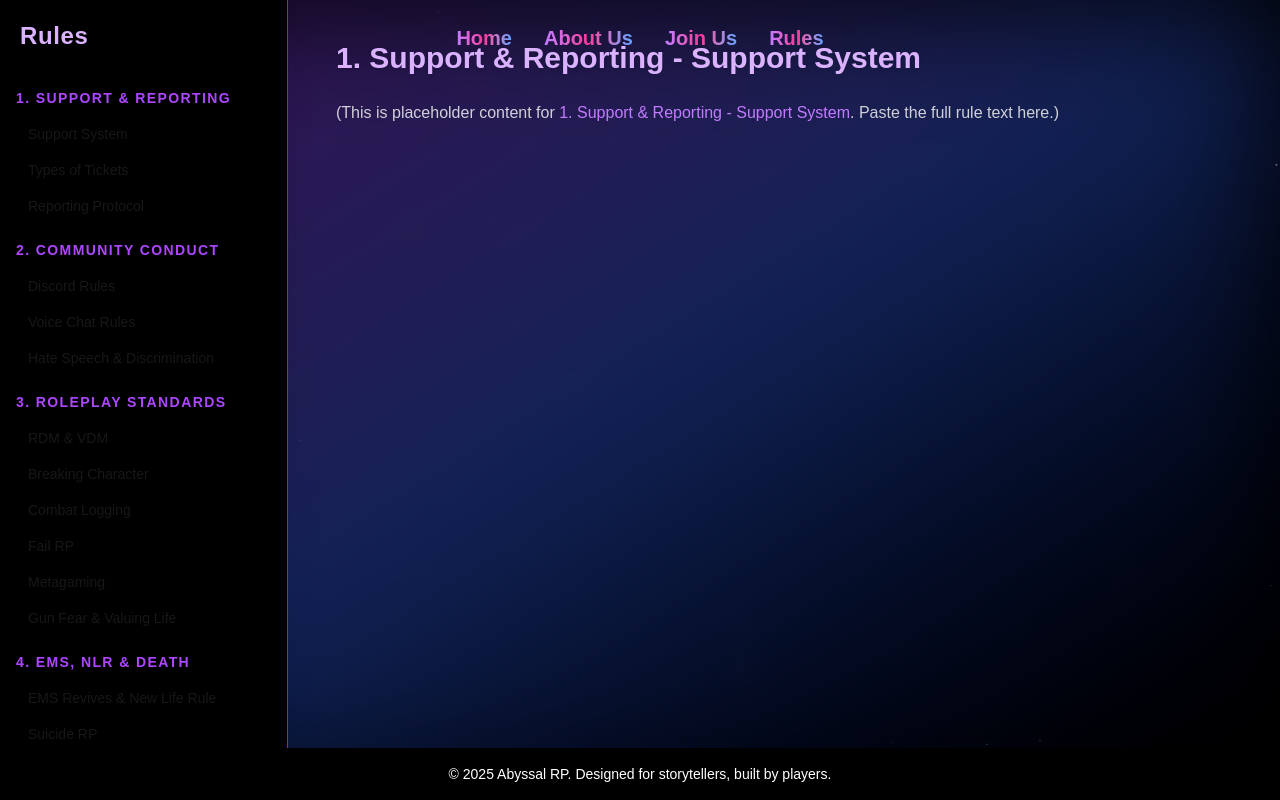
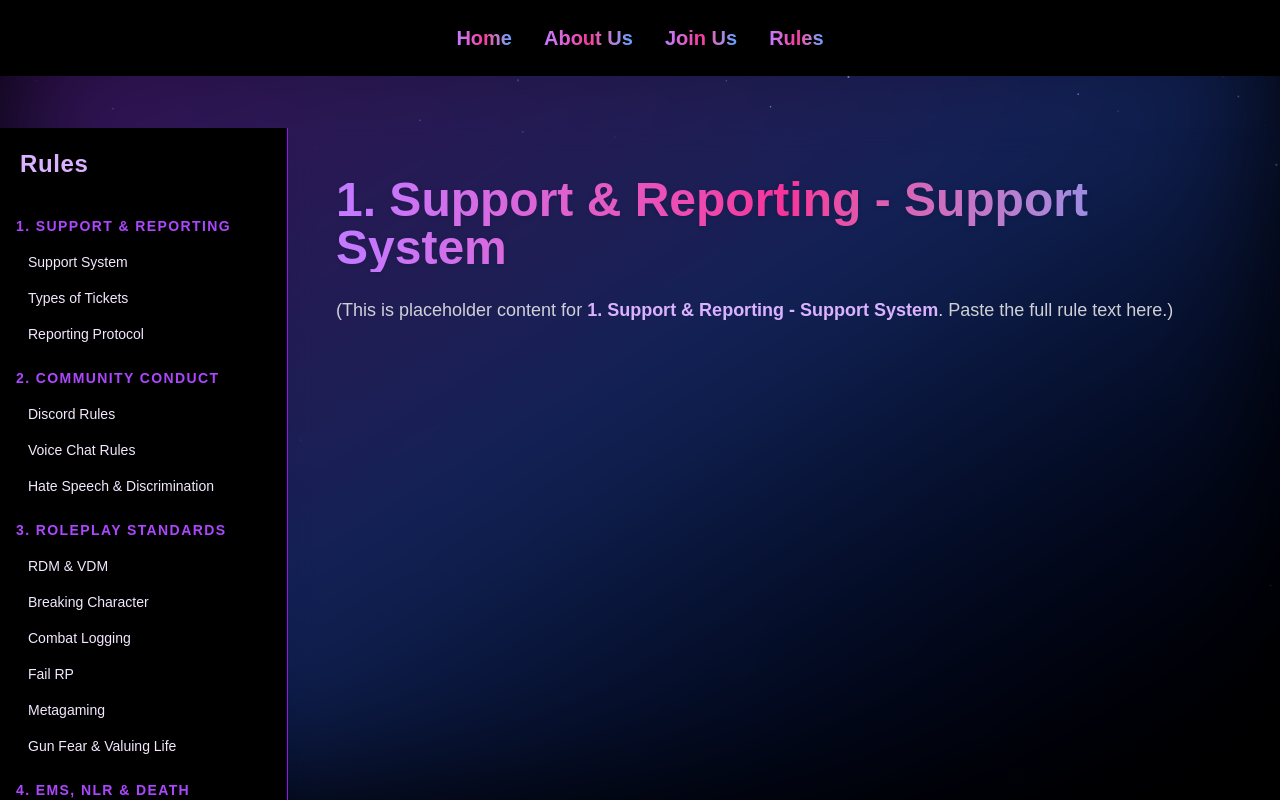
Before and after one commit to AbyssalRP/abyssalrp-nextjs, a Next.js app: page /rules in a window 1280 px wide. Both pictures are taken after a click on the button "Support System". Shown: the top 800 px of the page. Built offline with nearby package versions, Linux system fonts and the light colour scheme.

Commit message:
Update rules page with full styled layout

```diff
--- a/pages/rules.js
+++ b/pages/rules.js
@@ -61,29 +61,31 @@ export default function RulesPage() {
   }, []);
 
   return (
-    <div className="relative w-full h-screen overflow-hidden bg-black">
-      <div className="absolute inset-0 z-0 bg-gradient-to-br from-purple-900 via-blue-900 to-black opacity-60 filter blur-3xl"></div>
-      <canvas ref={canvasRef} className="absolute inset-0 z-10" />
+    <div className="relative w-full min-h-screen overflow-hidden bg-black">
+      <canvas ref={canvasRef} className="fixed inset-0 z-0" />
+      <div className="fixed inset-0 z-10 bg-gradient-to-br from-purple-900 via-blue-900 to-black opacity-60 blur-3xl" />
 
-      <nav className="absolute top-0 z-30 flex justify-center w-full py-6 space-x-8 text-xl font-semibold">
-        <Link href="/"><a className="bg-gradient-to-r from-purple-400 via-pink-500 to-blue-400 text-transparent bg-clip-text hover:opacity-80 transition-opacity">Home</a></Link>
-        <Link href="/about"><a className="bg-gradient-to-r from-purple-400 via-pink-500 to-blue-400 text-transparent bg-clip-text hover:opacity-80 transition-opacity">About Us</a></Link>
-        <Link href="/join"><a className="bg-gradient-to-r from-purple-400 via-pink-500 to-blue-400 text-transparent bg-clip-text hover:opacity-80 transition-opacity">Join Us</a></Link>
-        <Link href="/rules"><a className="bg-gradient-to-r from-purple-400 via-pink-500 to-blue-400 text-transparent bg-clip-text hover:opacity-80 transition-opacity">Rules</a></Link>
+      <nav className="absolute top-0 z-30 flex justify-center w-full py-6 space-x-8 text-xl font-semibold bg-black bg-opacity-40 backdrop-blur-md">
+        <Link href="/"><a className="text-transparent bg-clip-text bg-gradient-to-r from-purple-400 via-pink-500 to-blue-400 hover:opacity-80 transition-opacity">Home</a></Link>
+        <Link href="/about"><a className="text-transparent bg-clip-text bg-gradient-to-r from-purple-400 via-pink-500 to-blue-400 hover:opacity-80 transition-opacity">About Us</a></Link>
+        <Link href="/join"><a className="text-transparent bg-clip-text bg-gradient-to-r from-purple-400 via-pink-500 to-blue-400 hover:opacity-80 transition-opacity">Join Us</a></Link>
+        <Link href="/rules"><a className="text-transparent bg-clip-text bg-gradient-to-r from-purple-400 via-pink-500 to-blue-400 hover:opacity-80 transition-opacity">Rules</a></Link>
       </nav>
 
-      <div className="relative z-20 flex w-full h-full">
+      <div className="relative z-20 flex w-full min-h-screen pt-32">
         <aside className="w-72 bg-black bg-opacity-80 border-r border-purple-600 shadow-lg overflow-y-auto">
           <div className="p-5 text-2xl font-bold tracking-wide text-purple-300">Rules</div>
           <nav className="space-y-1 px-4 pb-8">
             {rules.map((category, index) => (
               <div key={index}>
-                <div className="text-sm text-purple-500 uppercase font-bold mt-4 mb-2 tracking-widest">{category.title}</div>
+                <div className="text-sm text-purple-500 uppercase font-bold mt-4 mb-2 tracking-widest">
+                  {category.title}
+                </div>
                 {category.sections.map((section, sIndex) => (
                   <button
                     key={sIndex}
                     onClick={() => setActiveSection(`${category.title} - ${section}`)}
-                    className="w-full text-left px-3 py-2 text-sm font-medium rounded-md hover:bg-purple-900/40 transition"
+                    className="w-full text-left px-3 py-2 text-sm font-medium rounded-md hover:bg-purple-900/40 transition text-purple-100"
                   >
                     {section}
                   </button>
@@ -93,12 +95,14 @@ export default function RulesPage() {
           </nav>
         </aside>
 
-        <main className="flex-1 p-10 overflow-y-auto backdrop-blur-md text-white">
+        <main className="flex-1 px-8 pt-12 overflow-y-auto backdrop-blur-md text-white">
           {activeSection ? (
             <div className="max-w-4xl mx-auto">
-              <h2 className="text-3xl font-bold text-purple-300 mb-6 drop-shadow">{activeSection}</h2>
-              <p className="text-base leading-relaxed text-zinc-200/90">
-                (This is placeholder content for <span className="text-purple-400">{activeSection}</span>. Paste the full rule text here.)
+              <h2 className="text-5xl font-bold text-transparent bg-gradient-to-r from-purple-400 via-pink-500 to-blue-400 bg-clip-text mb-6 drop-shadow">
+                {activeSection}
+              </h2>
+              <p className="text-lg leading-relaxed text-zinc-200/90">
+                (This is placeholder content for <span className="text-purple-300 font-semibold">{activeSection}</span>. Paste the full rule text here.)
               </p>
             </div>
           ) : (
@@ -110,7 +114,7 @@ export default function RulesPage() {
         </main>
       </div>
 
-      <footer className="absolute bottom-0 z-20 w-full py-4 text-center text-sm text-white bg-black bg-opacity-60">
+      <footer className="relative z-20 w-full py-4 text-center text-sm text-white bg-black bg-opacity-60">
         © 2025 Abyssal RP. Designed for storytellers, built by players.
       </footer>
     </div>
```
